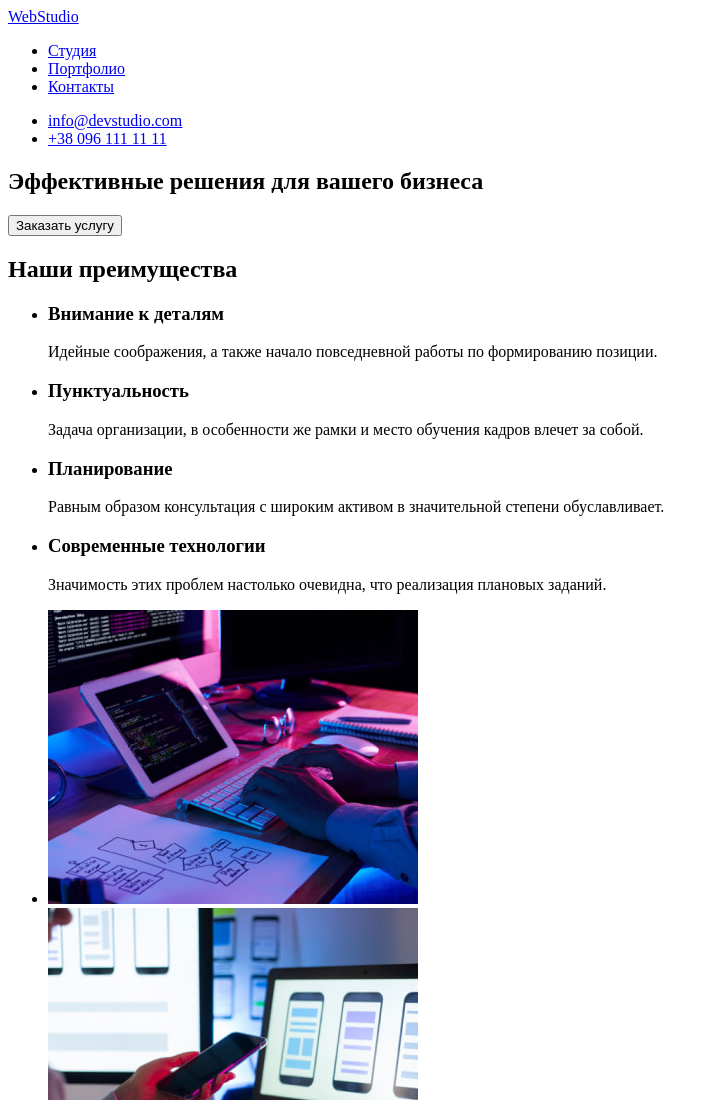
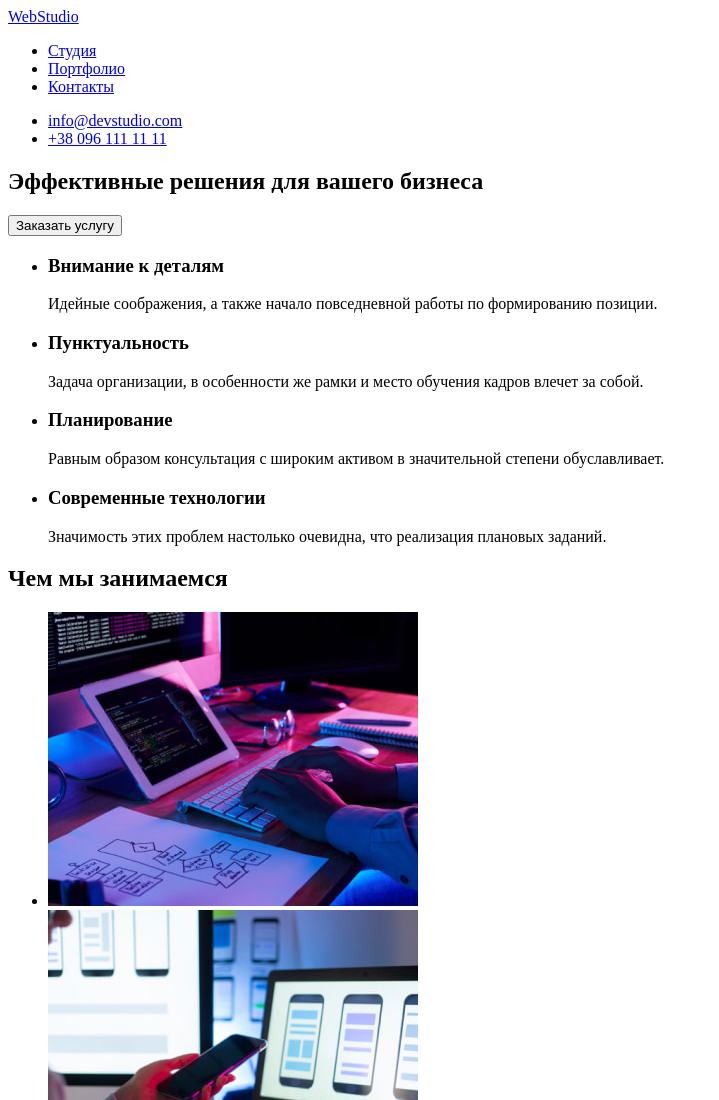
Before and after one commit to KaterinaGileva/goit-markup-hw-01, a plain HTML site: page index.html in a window 1280 px wide. Shown: the top 1100 px of the page, without its empty margins (0-719 px from the left). Drawn offline with Linux system fonts and the light colour scheme.

Commit message:
Update index.html

```diff
--- a/index.html
+++ b/index.html
@@ -37,7 +37,7 @@
 </section>
 <!--Наши преимущества-->
 <section>
-<h2>Наши преимущества</h2>
+<h2 hidden>Наши преимущества</h2>
 <ul>
     <li> <h3>Внимание к деталям</h3>
         <p>Идейные соображения, а также начало повседневной работы по формированию позиции.</p> </li>
@@ -51,7 +51,7 @@
 </section>
 <!--Галлерея деятельности-->
 <section class="gallery">
-    <h2 class="section-title" hidden>Галлерея деятельности</h2>
+    <h2 class="section-title">Чем мы занимаемся</h2>
     <ul>
         <li class="item">
         <a><img class="gallery-img" src="./images/gallery/box-1.jpg" alt="Картинка программист" width="370" height="294" >
```
